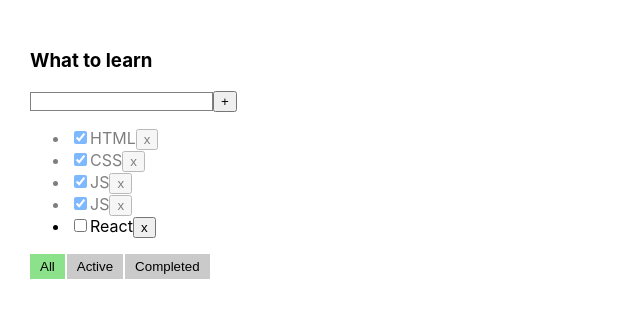
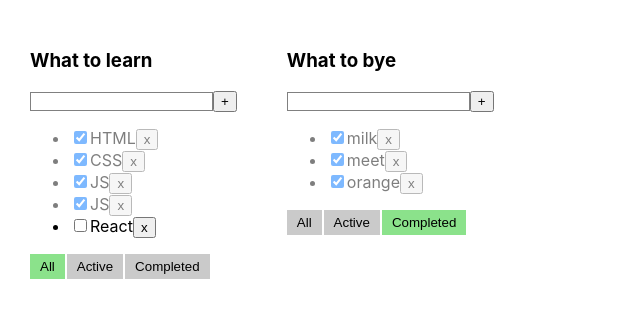
Before and after one commit to Stanislav-Vasilevich/todolist, a React (Create React App) app: page / in a window 1280 px wide. Shown: the top 318 px of the page, without its empty margins (0-640 px from the left). Built offline with nearby package versions, Linux system fonts and the light colour scheme.

Commit message:
добавил еще один todolist и начал реализацию логики для множества листов

```diff
--- a/src/App.tsx
+++ b/src/App.tsx
@@ -4,61 +4,105 @@ import Todolist from './components/Todolist/Todolist';
 import {v1} from 'uuid';
 
 export type FilterValuesType = 'all' | 'active' | 'completed';
+type TodolistType = {
+	id: string
+	title: string
+	filter: FilterValuesType
+}
+
+const todoListId_1 = v1();
+const todoListId_2 = v1();
 
 function App() {
-  const [tasks, setTasks] = useState([
+	const todoLists: Array<TodolistType> = [
+		{id: todoListId_1, title: 'What to learn', filter: 'all'},
+		{id: todoListId_2, title: 'What to bye', filter: 'completed'},
+	]
+	const [tasks, setTasks] = useState({
+		[todoListId_1]: [
 			{id: v1(), title: 'HTML', checkbox: true},
 			{id: v1(), title: 'CSS', checkbox: true},
 			{id: v1(), title: 'JS', checkbox: true},
 			{id: v1(), title: 'JS', checkbox: true},
-    {id: v1(), title: 'React', checkbox: false},
-  ]);
-  const [filter, setFilter] = useState<FilterValuesType>('all');
+			{id: v1(), title: 'React', checkbox: false}
+		],
+		[todoListId_2]: [
+			{id: v1(), title: 'milk', checkbox: true},
+			{id: v1(), title: 'meet', checkbox: true},
+			{id: v1(), title: 'orange', checkbox: true},
+		],
+	});
+
+	const changeFilter = (value: FilterValuesType, todolistId: string) => {
+		console.log('id: ', todolistId)
+		console.log('value: ', value);
+
+		let filtered = tasks[todolistId];
+		if(value === 'all') {
+			filtered = tasks[todolistId].filter(i => i);
+			console.log(filtered)
+		}
+		if(value === 'active') {
+			filtered = tasks[todolistId].filter(i => !i.checkbox);
+			console.log(filtered)
+		}
+		if(value === 'completed') {
+			filtered = tasks[todolistId].filter(i => i.checkbox);
+			console.log(filtered)
+		}
+
+		// setTasks([...filtered]);
+	}
 
 	const removeTask = (id: string) => {
-    const remove = tasks.filter(i => i.id !== id);
-    setTasks(remove);
-  }
-
-  let filtered = tasks;
-  if(filter === 'completed') {
-    filtered = tasks.filter(i => i.checkbox);
-  }
-  if(filter === 'active') {
-    filtered = tasks.filter(i => !i.checkbox);
-  }
-
-  const changeFilter = (value: FilterValuesType) => {
-    setFilter(value);
+		// const remove = tasks.filter(i => i.id !== id);
+		// setTasks(remove);
 	}
 
 	const addTask = (title: string) => {
 		const newTask = {id: v1(), title, checkbox: false};
-    setTasks([newTask, ...tasks]);
+		// setTasks([newTask, ...tasks]);
 	}
 
 	const changeTaskStatus = (id: string, isDone: boolean) => {
-    const task = tasks.find(i => i.id === id);
+		// const task = tasks.find(i => i.id === id);
 
-    if(task) {
-      task.checkbox = isDone;
-    }
-    setTasks([...tasks]);
+		// if (task) {
+		// 	task.checkbox = isDone;
+		// }
+		// setTasks([...tasks]);
 	}
 
 	return (
 		<div className="App">
+			{
+				todoLists.map(t => {
+					let filtered = tasks[t.id];
+
+					if (t.filter === 'completed') {
+						filtered = tasks[t.id].filter(i => i.checkbox);
+					}
+					if (t.filter === 'active') {
+						filtered = tasks[t.id].filter(i => !i.checkbox);
+					}
+
+					return (
 						<Todolist
-        title={'What to learn'}
+							key={t.id}
+							id={t.id}
+							title={t.title}
 							tasks={filtered}
 							removeTask={removeTask}
 							changeFilter={changeFilter}
-        filter={filter}
+							filter={t.filter}
 							addTask={addTask}
 							changeTaskStatus={changeTaskStatus}
 						/>
-    </div>);
-
+					)
+				})
+			}
+		</div>
+	);
 }
 
 export default App;
--- a/src/components/Todolist/Todolist.tsx
+++ b/src/components/Todolist/Todolist.tsx
@@ -8,10 +8,11 @@ type TaskType = {
   checkbox: boolean
 }
 type PropsType = {
+	id: string
   title: string
   tasks: Array<TaskType>
   removeTask: (id: string) => void
-  changeFilter: (value: FilterValuesType) => void
+  changeFilter: (value: FilterValuesType, todolistId: string) => void
   filter: FilterValuesType
   addTask: (title: string) => void
   changeTaskStatus: (id: string, isDone: boolean) => void
@@ -84,15 +85,15 @@ const Todolist = (props: PropsType) => {
       </ul>
       <div>
         <button className={props.filter === 'all' ? `${s.button} ${s.buttonActive}` : s.button} onClick={() => {
-          props.changeFilter('all')
+          props.changeFilter('all', props.id)
         }}>All
         </button>
         <button className={props.filter === 'active' ? `${s.button} ${s.buttonActive}` : s.button} onClick={() => {
-          props.changeFilter('active')
+          props.changeFilter('active', props.id)
         }}>Active
         </button>
         <button className={props.filter === 'completed' ? `${s.button} ${s.buttonActive}` : s.button} onClick={() => {
-          props.changeFilter('completed')
+          props.changeFilter('completed', props.id)
         }}>Completed
         </button>
       </div>
```
Lines whose indentation alone changed are shown as unchanged.
